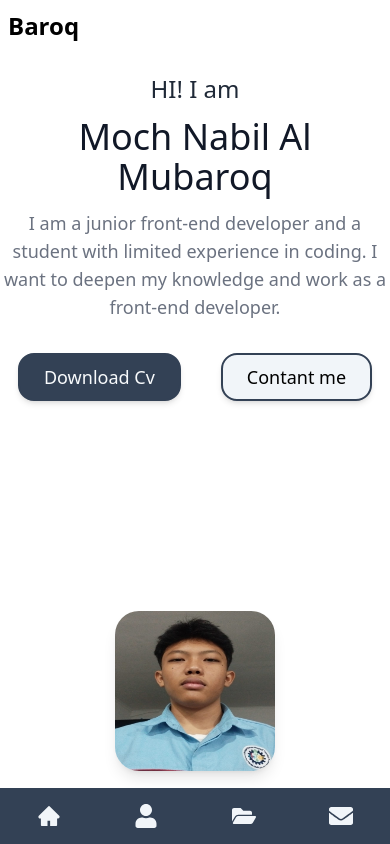
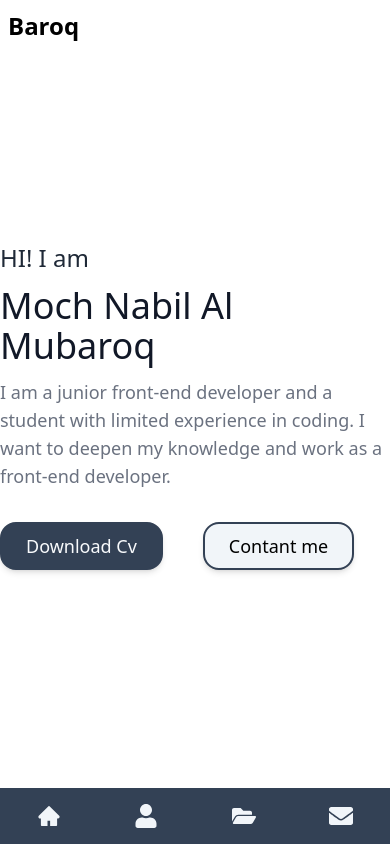
Before and after one commit to qobilbaroq/Cv, a React (Vite) app: page / in a window 390 px wide. Shown: the top 844 px of the page. Built offline with nearby package versions, Linux system fonts and the light colour scheme.

Commit message:
fixed profile

```diff
--- a/src/components/Profile.jsx
+++ b/src/components/Profile.jsx
@@ -9,7 +9,7 @@ const Profile = () => {
 
   return (
     <div className="flex items-center justify-evenly h-screen gap-8 flex-wrap ">
-      <div className="flex flex-col items-center text-center">
+      <div className="flex flex-col ">
         <h5 className="mb-3 text-2xl md:text-3xl font-medium text-gray-800 dark:text-white">
           HI! I am
         </h5>
@@ -23,6 +23,7 @@ const Profile = () => {
 
       <div className='flex gap-10'>
         <Button classname="bg-slate-700 text-slate-50 hover:bg-slate-50 hover:text-slate-700">Download Cv</Button>
+
         <a href='#about'>
         <Button>Contant me</Button>
         </a>
@@ -34,8 +35,10 @@ const Profile = () => {
       <img
         alt="image"
         src={pp}
-        className="w-40 h-40 sm:w-60 sm:h-60 lg:w-72 lg:h-72 rounded-3xl shadow-lg"
+        className="hidden md:block w-40 h-40 sm:w-60 sm:h-60 lg:w-72 lg:h-72 rounded-3xl shadow-lg"
       />
+
+
 
 
 
```
